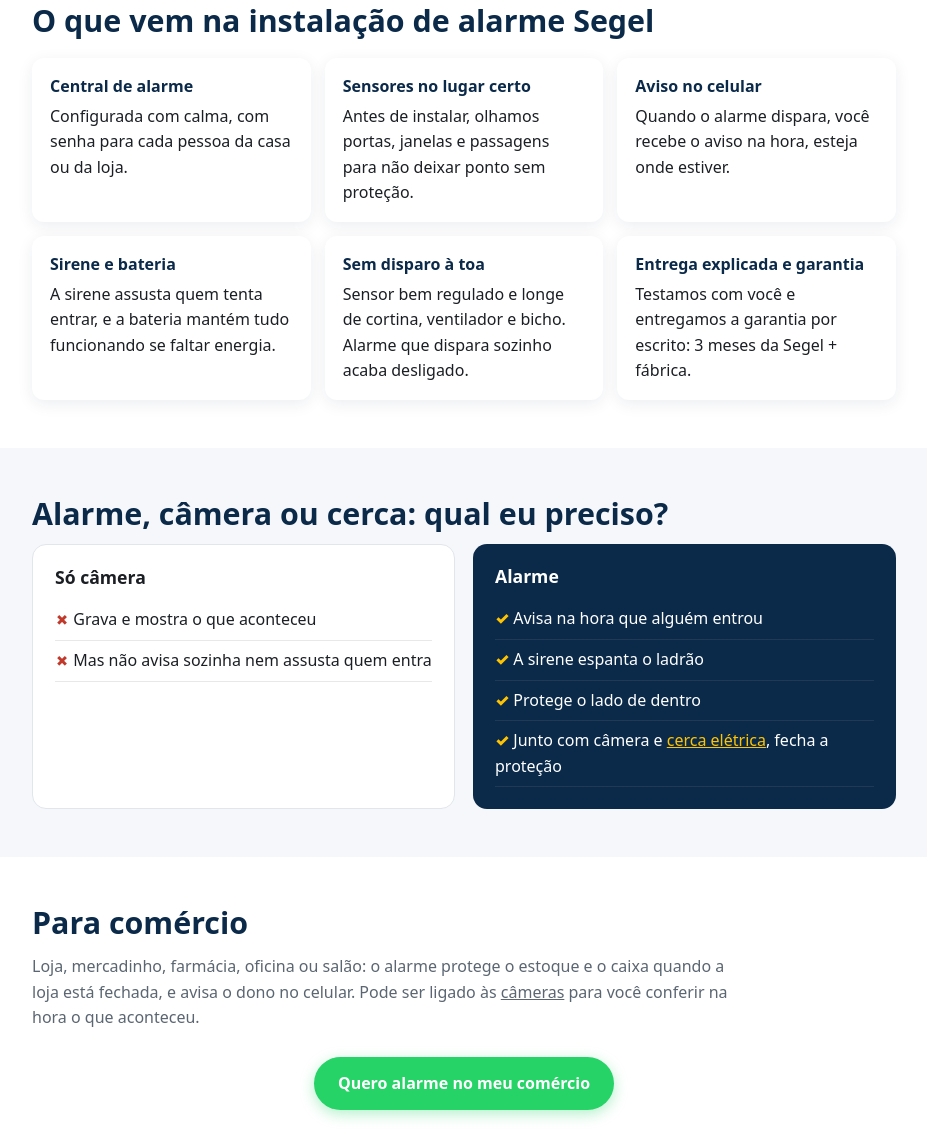
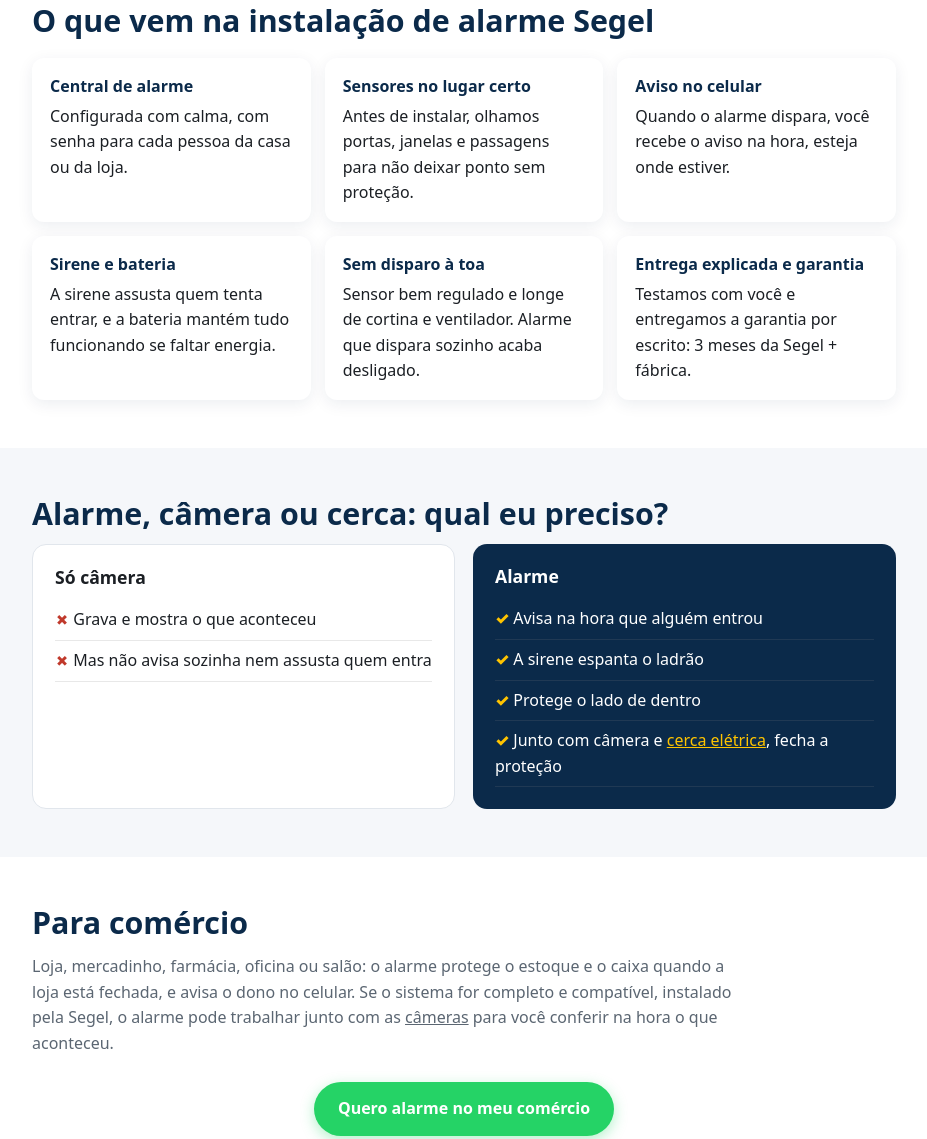
Before and after one commit to cantinhosite/site-segel, a plain HTML site: page alarme/index.html in a window 1280 px wide. Shown: the part 515-1654 px from the top of the page, without its empty margins (176-1103 px from the left). Drawn offline with Linux system fonts and the light colour scheme.

Commit message:
Alarme: texto honesto sobre sensor para pet e integração com câmeras
Co-Authored-By: Claude Opus 5.5 <noreply@anthropic.com>
Claude-Session: https://claude.ai/code/session_01GctfFAeuWWyhVEr4hVDuSH

```diff
--- a/alarme/index.html
+++ b/alarme/index.html
@@ -138,7 +138,7 @@ details{border-bottom:1px solid #e3e8ee;padding:12px 0}summary{font-weight:700;c
       <div><b>Sensores no lugar certo</b>Antes de instalar, olhamos portas, janelas e passagens para não deixar ponto sem proteção.</div>
       <div><b>Aviso no celular</b>Quando o alarme dispara, você recebe o aviso na hora, esteja onde estiver.</div>
       <div><b>Sirene e bateria</b>A sirene assusta quem tenta entrar, e a bateria mantém tudo funcionando se faltar energia.</div>
-      <div><b>Sem disparo à toa</b>Sensor bem regulado e longe de cortina, ventilador e bicho. Alarme que dispara sozinho acaba desligado.</div>
+      <div><b>Sem disparo à toa</b>Sensor bem regulado e longe de cortina e ventilador. Alarme que dispara sozinho acaba desligado.</div>
       <div><b>Entrega explicada e garantia</b>Testamos com você e entregamos a garantia por escrito: 3 meses da Segel + fábrica.</div>
     </div>
   </div>
@@ -157,7 +157,7 @@ details{border-bottom:1px solid #e3e8ee;padding:12px 0}summary{font-weight:700;c
 <section>
   <div class="wrap">
     <h2>Para comércio</h2>
-    <p class="sub">Loja, mercadinho, farmácia, oficina ou salão: o alarme protege o estoque e o caixa quando a loja está fechada, e avisa o dono no celular. Pode ser ligado às <a href="/cameras/">câmeras</a> para você conferir na hora o que aconteceu.</p>
+    <p class="sub">Loja, mercadinho, farmácia, oficina ou salão: o alarme protege o estoque e o caixa quando a loja está fechada, e avisa o dono no celular. Se o sistema for completo e compatível, instalado pela Segel, o alarme pode trabalhar junto com as <a href="/cameras/">câmeras</a> para você conferir na hora o que aconteceu.</p>
     <p class="center"><a class="btn" href="https://wa.me/5591991256818?text=Ol%C3%A1%20Bruno%2C%20tenho%20um%20com%C3%A9rcio%20e%20quero%20or%C3%A7amento%20de%20alarme" target="_blank" rel="noopener">Quero alarme no meu comércio</a></p>
   </div>
 </section>
@@ -179,7 +179,7 @@ details{border-bottom:1px solid #e3e8ee;padding:12px 0}summary{font-weight:700;c
   <div class="wrap">
     <h2>Dúvidas sobre alarme</h2>
     <details open><summary>Quantos sensores eu preciso?</summary><p>Depende das entradas do imóvel. Pelas fotos das portas, janelas e do quintal, dizemos quantos sensores cobrem tudo, sem colocar sensor a mais.</p></details>
-    <details><summary>Tenho cachorro ou gato. O alarme vai disparar?</summary><p>Não precisa. Usamos sensor e posição certos para quem tem animal em casa.</p></details>
+    <details><summary>Tenho cachorro ou gato. O alarme vai disparar?</summary><p>Existe sensor que ignora animal pequeno e só detecta pessoa, mas, sendo sincero, ele não é 100% confiável. Por isso, antes de instalar, vemos onde o animal circula e escolhemos a posição e o tipo de sensor que fazem mais sentido para a sua casa.</p></details>
     <details><summary>Dá para ligar e desligar pelo celular?</summary><p>Sim, com a central certa você arma, desarma e recebe os avisos pelo aplicativo. Explicamos com calma na entrega.</p></details>
     <details><summary>Quando falta energia, o alarme para?</summary><p>Não, com bateria na central ele continua funcionando por um tempo. Sempre recomendamos.</p></details>
     <details><summary>Alarme precisa de manutenção?</summary><p>Sim: teste dos sensores, da sirene e da bateria. No <a href="/plano-de-manutencao.html">Plano Segel Cuida</a> a revisão é feita 2 vezes por ano.</p></details>
```
